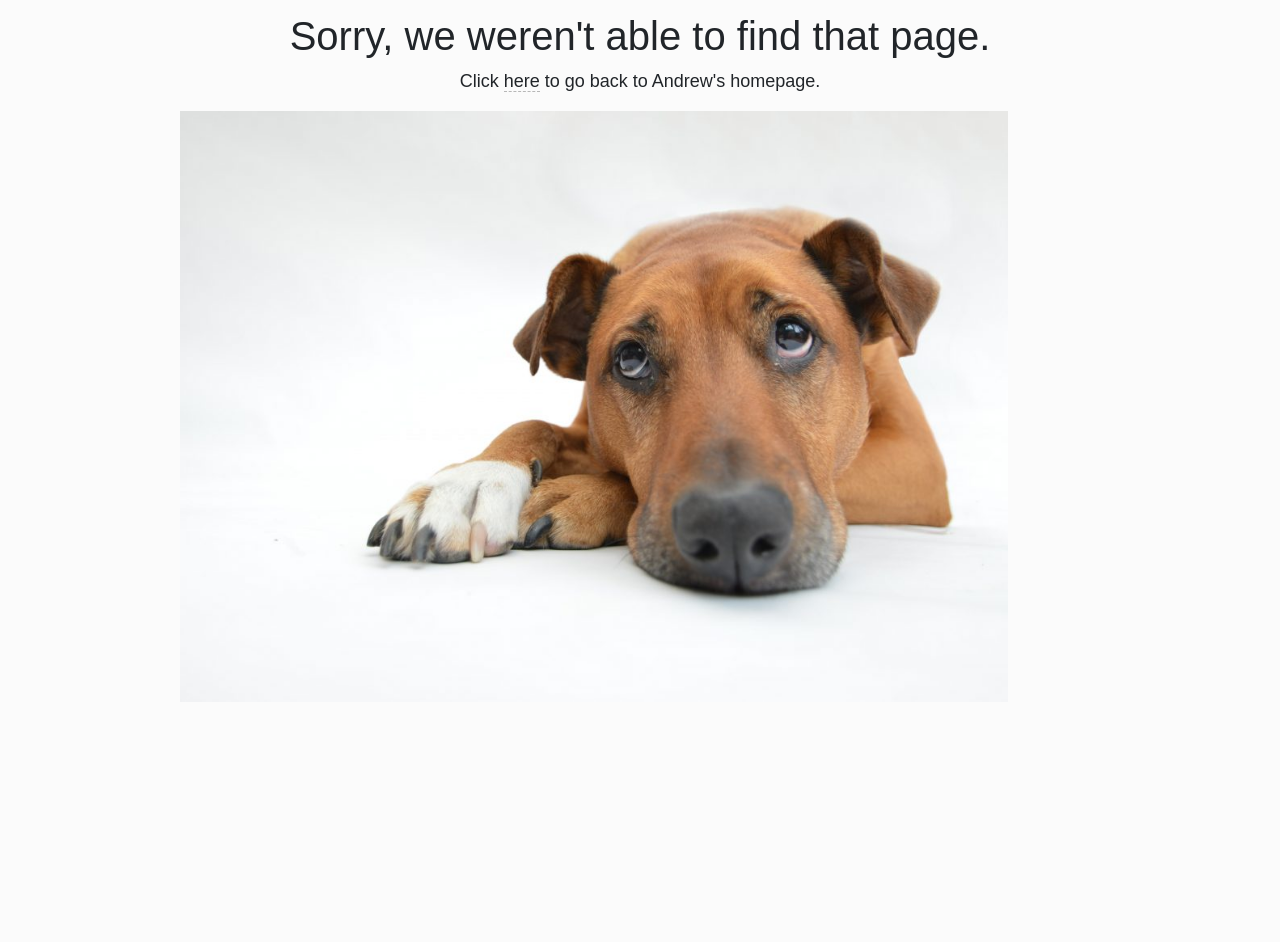
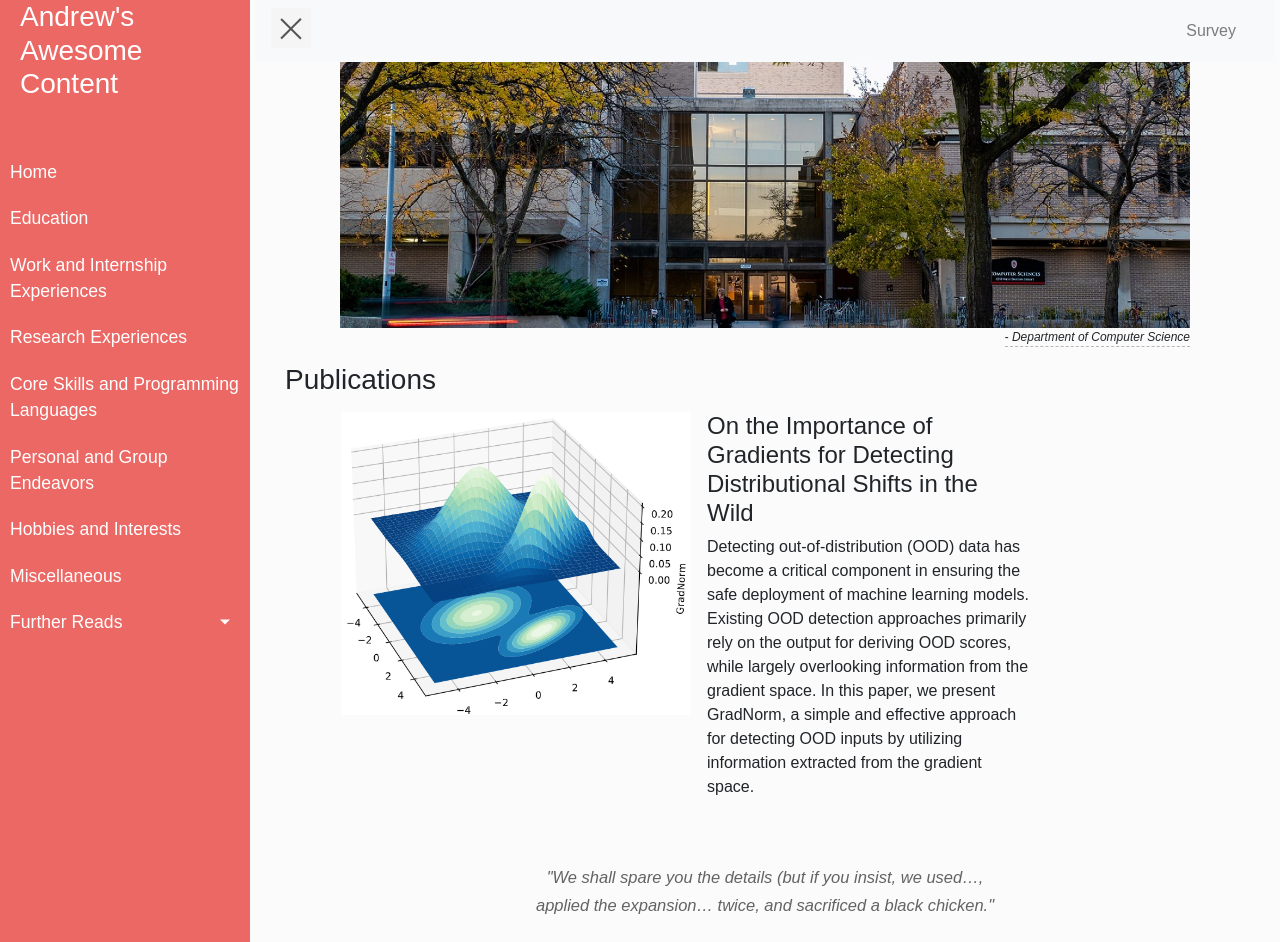
Before and after one commit to gengandrew/Dynamic_Personal_Website, a React (Create React App) app in the folder client/: page /#/Research_Experiences in a window 1280 px wide. Shown: the part 20-962 px from the top of the page. Before the commit the page ends 800 px from the top, so only its background shows below. Built offline with nearby package versions, Linux system fonts and the light colour scheme.

Commit message:
General updates to website

```diff
--- a/client/src/App.js
+++ b/client/src/App.js
@@ -13,6 +13,7 @@ import SkillsPage from "./pages/SkillsPage";
 import HobbiesPage from "./pages/HobbiesPage";
 import MiscPage from "./pages/MiscPage";
 import ProjectPage from "./pages/ProjectPage";
+import ResearchPage from "./pages/ResearchPage";
 import WorkPage from "./pages/WorkPage";
 import HomePage from "./pages/HomePage";
 import store from "./store";
@@ -30,6 +31,7 @@ class App extends Component {
           <Route path="/Education" component={EducationPage} exact />
           <Route path="/Core_Skills_and_Programming_Languages" component={SkillsPage} exact />
           <Route path="/Work_and_Internship_Experiences" component={WorkPage} exact />
+          <Route path="/Research_Experiences" component={ResearchPage} exact />
           <Route path="/Personal_and_Group_Endeavors" component={ProjectPage} exact />
           <Route path="/Hobbies_and_Interests" component={HobbiesPage} exact />
           <Route path="/Miscellaneous" component={MiscPage} exact />
--- a/client/src/components/Education.jsx
+++ b/client/src/components/Education.jsx
@@ -41,11 +41,20 @@ class Education extends Component {
                     <h3>Education</h3>
                     <p>
                         <ul>
-                            I did my undergraduate at the <strong><a className="underLine" href="https://www.wisc.edu/">University of Wisconsin Madison</a></strong> on <strong><a className="underLine" href="https://www.cs.wisc.edu/">Computer Science</a></strong> and <strong><a className="underLine" href="https://www.math.wisc.edu/">Mathematics</a></strong>.
+                            Currently pursuing my Masters at the <strong><a className="underLine" href="https://www.wisc.edu/">University of Wisconsin Madison</a></strong> on <strong><a className="underLine" href="https://www.engr.wisc.edu/department/electrical-computer-engineering/">Electrical and Computer Engineering</a></strong>.
+                            <ul>
+                                <li>Advisors: <strong><a className="underLine" href="https://kangwooklee.com/">Dr. Kangwook Lee</a></strong> and <strong><a className="underLine" href="http://pages.cs.wisc.edu/~sharonli/">Dr. Sharon Yixuan Li</a></strong>.</li>
+                            </ul>
+                        </ul>
+                    </p>
+                    <p>
+                        <ul>
+                            Bachelor's at the <strong><a className="underLine" href="https://www.wisc.edu/">University of Wisconsin Madison</a></strong> on <strong><a className="underLine" href="https://www.cs.wisc.edu/">Computer Science</a></strong> and <strong><a className="underLine" href="https://www.math.wisc.edu/">Mathematics</a></strong>.
                             <ul>
                                 <li>Coordinator of the <strong><a className="underLine" href="https://uw-upl.github.io/">Undergraduate Projects Lab</a></strong>.</li>
                                 <li>Active member of <strong><a className="underLine" href="https://wis.triangle.org/">Triangle</a></strong>, a fraternity of Engineers, architects, and scientists.</li>
-                                <li>Previously a member of <strong><a className="underLine" href="https://badgerloop.com/#/home">Badgerloops</a></strong>.</li>
+                                <li>Advisors: <strong><a className="underLine" href="http://pages.cs.wisc.edu/~bilge/">Dr. Bilge Mutlu</a></strong>.</li>
+                                <li>Thesis: <strong><a className="underLine" href="">Designing Emotionally Adapt Intelligent Agents</a></strong>.</li>
                             </ul>
                         </ul>
                     </p>
--- a/client/src/components/Headshot.jsx
+++ b/client/src/components/Headshot.jsx
@@ -22,15 +22,15 @@ class Headshot extends Component {
                     </Media>
                     <Media>
                         <strong>Email:</strong>
-                        <a className="noLine" style={{marginLeft: "5px"}}>andrew-geng@outlook.com</a>
+                        <a className="noLine" style={{marginLeft: "5px"}}>ageng@wisc.edu</a>
                     </Media>
                     <Media>
                         <strong>Phone:</strong>
                         <div style={{marginLeft: "5px"}}>(608)999-0795</div>
                     </Media>
                     <Media>
-                        <strong>Address:</strong>
-                        <div style={{marginLeft: "5px"}}>630 Samuel Dr. Madison, WI 53717</div>
+                        <strong>Office:</strong>
+                        <div style={{marginLeft: "5px"}}>401 Charmany Dr. Madison, WI 53719</div>
                     </Media>
                     <Media>
                         <strong>Website:</strong>
--- a/client/src/components/HomeContent.jsx
+++ b/client/src/components/HomeContent.jsx
@@ -67,11 +67,14 @@ class HomeContent extends Component {
             <div>
               <p style={{marginTop: "2rem"}}>
                 Hello there and welcome to my personal webpage!
-                My name is Andrew Geng and I am currently a Software Developer for <a className="underLine" href="https://www.ibm.com/us-en/?ar=1">IBM </a> at the <a className="underLine" href="https://developer.ibm.com/dwblog/2017/ibm-silicon-valley-lab-40th-anniversary/">Silicon Valley Lab</a> location.
+                My name is Andrew Geng and I'm currently a Software Developer for <a className="underLine" href="https://www.ibm.com/us-en/?ar=1">IBM </a>
+                at the <a className="underLine" href="https://developer.ibm.com/dwblog/2017/ibm-silicon-valley-lab-40th-anniversary/">Silicon Valley Lab</a> location.
+                I'm also currently doing my graduate studies in <a className="underLine" href="https://www.engr.wisc.edu/department/electrical-computer-engineering/">Electrical and Computer Engineering </a>
+                under <a className="underLine" href="http://pages.cs.wisc.edu/~sharonli/">Dr. Sharon Yixuan Li</a> and <a className="underLine" href="https://kangwooklee.com/">Dr. Kangwook Lee</a>.
               </p>
               <p>
-                I studied <a className="underLine" href="https://www.cs.wisc.edu/">Computer Science </a> and <a className="underLine" href="https://www.math.wisc.edu/">Mathematics</a> at the <a className="underLine" href="https://www.wisc.edu/">University of Wisconsin-Madison</a>.
-                Formerly I worked as a Software Intern for <a className="underLine" href="https://www.ibm.com/us-en/?ar=1">IBM </a> in San Jose, California, <a className="underLine" href="https://www.bostonscientific.com/content/gwc/en-US/Home.html">Boston
+                I previously studied <a className="underLine" href="https://www.cs.wisc.edu/">Computer Science </a> and <a className="underLine" href="https://www.math.wisc.edu/">Mathematics</a> at the <a className="underLine" href="https://www.wisc.edu/">University of Wisconsin-Madison</a>, and worked as a
+                Software Intern for <a className="underLine" href="https://www.ibm.com/us-en/?ar=1">IBM </a> in San Jose, California, <a className="underLine" href="https://www.bostonscientific.com/content/gwc/en-US/Home.html">Boston
                 Scientific</a> in Minneapolis, Minnesota, and the <a className="underLine" href="https://it.wisc.edu/about/division-of-information-technology/cybersecurity/">Office of Cybersecurity</a> at the <a className="underLine" href="https://it.wisc.edu/">UW Division of Information Technology</a>.
               </p>
               <p>
--- a/client/src/components/Miscellaneous.jsx
+++ b/client/src/components/Miscellaneous.jsx
@@ -42,6 +42,7 @@ class Miscellaneous extends Component {
                         <ul><strong>Advance Computer Science Courses Taken:</strong>
                             <ul>
                                 <li><em>CS 761 (Mathematical Foundations of Machine Learning)</em></li>
+                                <li><em>CS 760 (Machine Learning)</em></li>
                                 <li><em>CS 577 (Introduction to Algorithms)</em></li>
                                 <li><em>CS 540 (Introduction to Artificial Intelligence)</em></li>
                                 <li><em>CS 537 (Introduction to Operating Systems)</em></li>
--- a/client/src/components/Project.jsx
+++ b/client/src/components/Project.jsx
@@ -38,8 +38,14 @@ class Project extends Component {
                 </Row>
                 <Container style={{marginTop: "2rem", marginBottom: "4rem"}}>
                     <div>
-                    <h3>Personal and Group Endevors</h3>
+                    <h3>Personal and Group Endeavors</h3>
                     <p>
+                        <ul><em>Undergraduate Projects Lab:</em>
+                            <ul>
+                                <li>Coordinator of the Undergraduate Project Lab, a self-regulating laboratory within the University of Wisconsin-Madison Department of Computer Science.</li>
+                                <li>Worked with fellow coordinators on hosting events, talks, hackathons, and more.</li>
+                            </ul>
+                        </ul>
                         <ul><em>Race Accross America:</em>
                             <ul>
                                 <li>Developer within a team of 15 Engineer and Data Scientists working on an application for Dave Haase in the Race Across America competition.</li>
@@ -63,18 +69,10 @@ class Project extends Component {
                                 <li>Open source project can be found <a className="underLine" href="https://github.com/gengandrew/Devtool_Interface">here</a>.</li>
                             </ul>
                         </ul>
-                        <ul><em>BadgerLoops and Badgerbots:</em>
+                        <ul><em>Badgerbots:</em>
                             <ul>
-                                <li>Winning Innovation award for the Hyperloop competition at SpaceX in Hawthorne California (Badgerloops)</li>
                                 <li>Winning Chairman’s Award (2014) and Inspiration Award (2015) at the FRC Wisconsin Regionals, in addition to 2 time competitor at the FRC World Championship (BadgerBots)</li>
                                 <li>Team lead in Robotic Arm Team (Badgerbots) and Breaking Team Member (Badgerloops)</li>
-                            </ul>
-                        </ul>
-                        <ul><em>EX Games (Mobile Video Game Development):</em>
-                            <ul>
-                                <li>Guiding member in a group of 6 in the creation of an open world fantasy RPG.</li>
-                                <li>Team lead in storyboard, combat mechanics, and general AI.</li>
-                                <li>General AI and Combat mechanics development.</li>
                             </ul>
                         </ul>
                     </p>
--- /dev/null
+++ b/client/src/components/Research.jsx
@@ -0,0 +1,77 @@
+import React, { Component } from 'react';
+import { Container, Row, Col, Media } from "reactstrap";
+import InsertDBModal from "./InsertDBModal";
+import CompSciBuilding from "../images/comp_sci.jpeg"
+import GradNorm from "../images/gradnorm.png"
+
+class Research extends Component {
+    render() {
+        return (
+            <div id="content">
+                <Row>
+                    <nav className="navbar navbar-expand-lg navbar-light bg-light" style={{width: "100%"}}>
+                        <div className="container-fluid">
+                            <ul className="nav navbar-nav" style={{float: "left"}}>
+                                <li style={{ display: "inline" }}>
+                                    <button type="button" id="sidebarCollapse" className="navbar-btn" onClick={this.Sidebar_Click}>
+                                        <span /> <span /> <span />
+                                    </button>
+                                </li>
+                            </ul>
+                            <ul className="nav navbar-nav" style={{float: "right"}}>
+                                <li style={{ display: "inline" }}>
+                                    <InsertDBModal />
+                                </li>
+                            </ul>
+                        </div>
+                    </nav>
+                </Row>
+                <Container style={{marginBottom: "4rem"}}>
+                    <Row>
+                        <Col></Col>
+                        <Col>
+                            <Media>
+                                <Media>
+                                    <Media object src={CompSciBuilding} style={{maxHeight: 1000, maxWidth: 850}} alt="Computer Science Building" id="HeadImg"/>
+                                </Media>
+                            </Media>
+                            <a className="underLine" href="https://www.cs.wisc.edu/" style={{float: "right", fontSize: "12px", fontStyle: "italic"}} id="HeadImg_Link">- Department of Computer Science</a>
+                        </Col>
+                        <Col></Col>
+                    </Row>
+                    <div style={{marginTop: "1rem"}}>
+                    <h3 id="Work_Experiences">Publications</h3>
+                    <Media style={{maxWidth: "75%", marginLeft: "1.5rem", marginTop:  "1rem"}}>
+                        <Media left href="https://arxiv.org/abs/2110.00218">
+                            <Media object src={GradNorm} style={{maxWidth: "350px", marginLeft: "2rem"}} alt="GradNorm" />
+                        </Media>
+                        <Media body style={{marginLeft: "1rem"}}>
+                            <Media heading>On the Importance of Gradients for Detecting Distributional Shifts in the Wild</Media>
+                            Detecting out-of-distribution (OOD) data has become a critical component in ensuring the safe deployment of machine learning models. Existing OOD detection approaches primarily rely on the output for deriving OOD scores, while largely overlooking information from the gradient space. In this paper, we present GradNorm, a simple and effective approach for detecting OOD inputs by utilizing information extracted from the gradient space.
+                        </Media>
+                     </Media>
+                    </div>
+                </Container>
+                <Container id="quote" style={{marginBottom: "4rem"}}>
+                    <Row>
+                        <Col xs="3"></Col>
+                        <Col xs="6">
+                            <p>
+                                "We shall spare you the details (but if you insist, we used…, applied the expansion… twice, and sacrificed a black chicken."
+                            </p>
+                            <p style={{textAlign: "right"}}>
+                            <a className="underLine" href="https://arxiv.org/pdf/1401.7997.pdf">- Rio et al.</a>
+                            </p>
+                        </Col>
+                        <Col xs="3"></Col>
+                    </Row>
+                </Container>
+                <Container id="footer">
+                    Powered by the React Framework and Caffine, source code can be found <a className="underLine" href="https://github.com/gengandrew/Dynamic_Personal_Website">here</a>
+                </Container>
+            </div>
+        );
+    }
+}
+
+export default Research;
--- a/client/src/components/Work.jsx
+++ b/client/src/components/Work.jsx
@@ -42,9 +42,9 @@ class Work extends Component {
                     <div style={{marginTop: "1rem"}}>
                     <h3 id="Work_Experiences">Work and Internship Experiences</h3>
                     <p>
-                        <ul><em><strong><a className="underLine" href="https://www.ibm.com/us-en/?ar=1">IBM</a></strong> (Software Developer) <i>(January 2021 ~ present)</i></em>
+                        <ul><em><strong><a className="underLine" href="https://www.ibm.com/us-en/?ar=1">IBM</a></strong> (Software Engineer) <i>(August 2021 ~ present)</i></em>
                             <ul>
-                                <li>Incoming Software Developer for the IBM Systems team at the Silicon Valley Lab location.</li>
+                                <li>Currently working as a Software Engineer for the IBM Systems team at the Silicon Valley Lab location.</li>
                             </ul>
                         </ul>
                         <ul><em><strong><a className="underLine" href="https://www.ibm.com/us-en/?ar=1">IBM</a></strong> (Software Intern) <i>(Summer 2020)</i></em>
--- a/client/src/components/sidebar.jsx
+++ b/client/src/components/sidebar.jsx
@@ -53,10 +53,13 @@ class Sidebar extends Component {
             <a onClick={this.ReloadWindow} style={{cursor: "pointer"}} name="/~ageng/#/Education">Education</a>
           </li>
           <li>
-            <a onClick={this.ReloadWindow} style={{cursor: "pointer"}} name="/~ageng/#/Core_Skills_and_Programming_Languages">Core Skills and Programming Languages</a>
+            <a onClick={this.ReloadWindow} style={{cursor: "pointer"}} name="/~ageng/#/Work_and_Internship_Experiences">Work and Internship Experiences</a>
           </li>
           <li>
-            <a onClick={this.ReloadWindow} style={{cursor: "pointer"}} name="/~ageng/#/Work_and_Internship_Experiences">Work and Internship Experiences</a>
+            <a onClick={this.ReloadWindow} style={{cursor: "pointer"}} name="/~ageng/#/Research_Experiences">Research Experiences</a>
+          </li>
+          <li>
+            <a onClick={this.ReloadWindow} style={{cursor: "pointer"}} name="/~ageng/#/Core_Skills_and_Programming_Languages">Core Skills and Programming Languages</a>
           </li>
           <li>
             <a onClick={this.ReloadWindow} style={{cursor: "pointer"}} name="/~ageng/#/Personal_and_Group_Endeavors">Personal and Group Endeavors</a>
--- /dev/null
+++ b/client/src/pages/ResearchPage.js
@@ -0,0 +1,20 @@
+import React, { Component } from "react";
+import Sidebar from "../components/Sidebar";
+import Research from "../components/Research";
+import "jquery";
+import "bootstrap/dist/js/bootstrap";
+import "bootstrap/dist/css/bootstrap.min.css";
+import "../css/stylesheet.css";
+
+class ResearchPage extends Component {
+  render() {
+    return (
+      <div className="wrapper">
+        <Sidebar />
+        <Research />
+      </div>
+    );
+  }
+}
+
+export default ResearchPage;
```
Also changed, not shown: client/src/images/comp_sci.jpeg (added), client/src/images/gradnorm.png (added).
